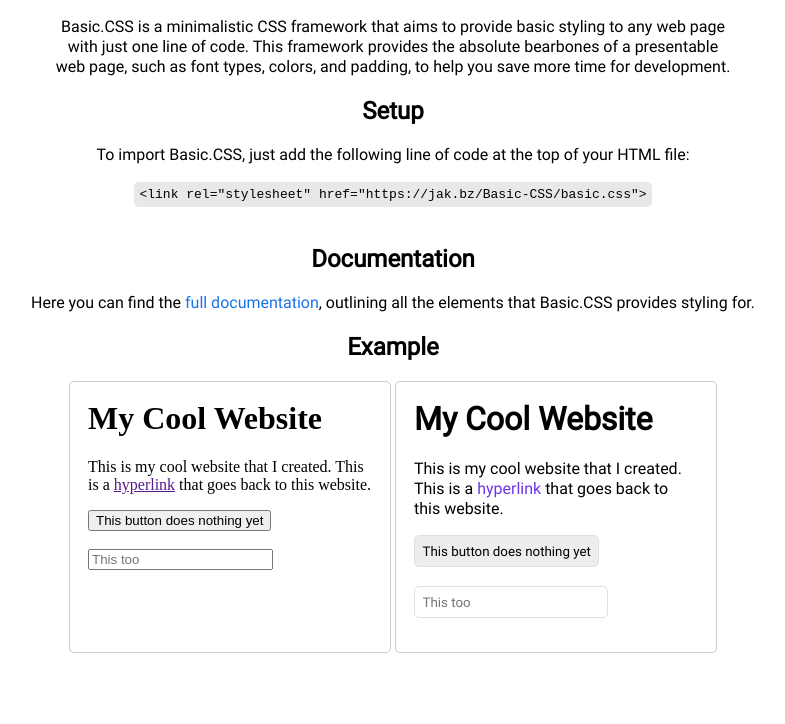
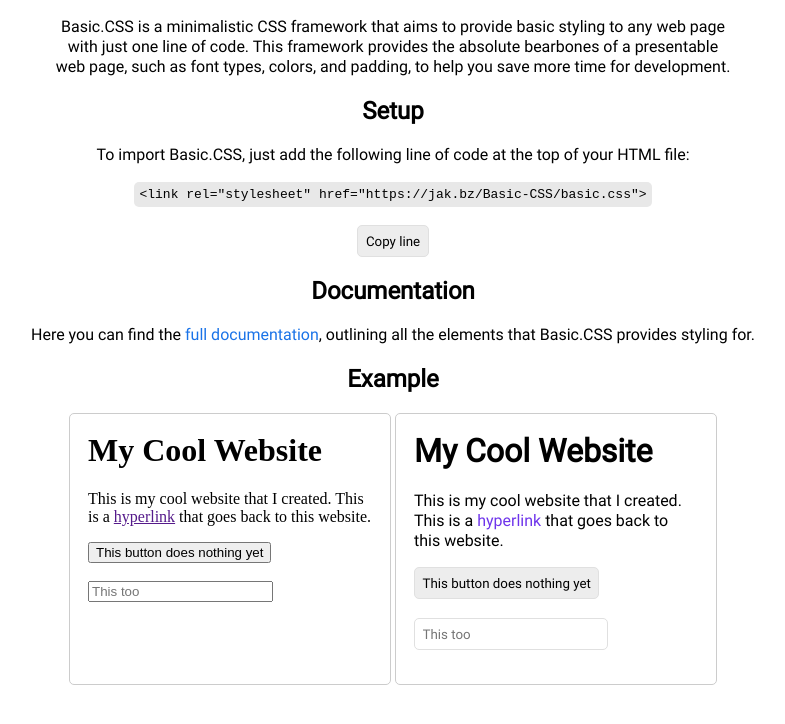
Before and after one commit to jak-inventions/Basic.css, a website: page index.html in a window 1280 px wide. Shown: the part 98-822 px from the top of the page, without its empty margins (247-1032 px from the left). Before the commit the page ends 800 px from the top, so only its background shows below. Drawn offline with Linux system fonts and the light colour scheme.

Commit message:
copy import button

```diff
--- a/index.html
+++ b/index.html
@@ -24,6 +24,8 @@
                 &lt;link rel="stylesheet" href="https://jak.bz/Basic-CSS/basic.css"&gt;
             </code>
             <br/><br/>
+            <button onclick='navigator.clipboard.writeText("<link rel=\"stylesheet\" href=\"https://jak.bz/Basic-CSS/basic.css\">")'>Copy line</button>
+            <br/>
         </p>
         <h2>Documentation</h2>
         <p>
```
